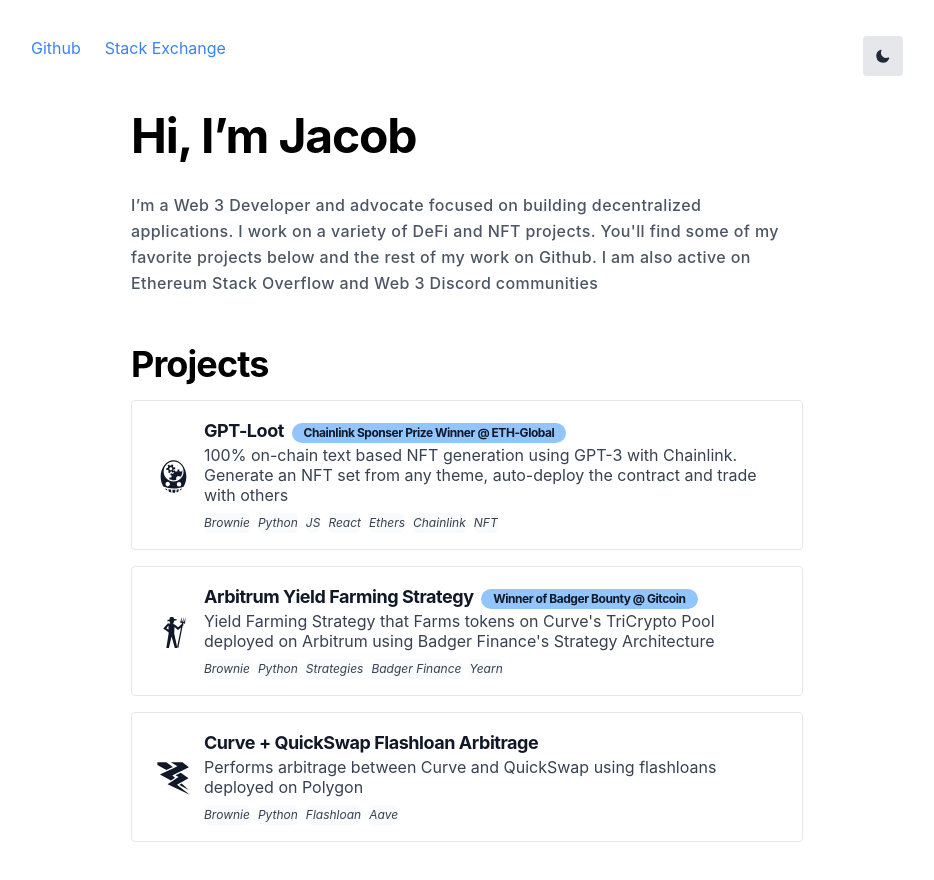
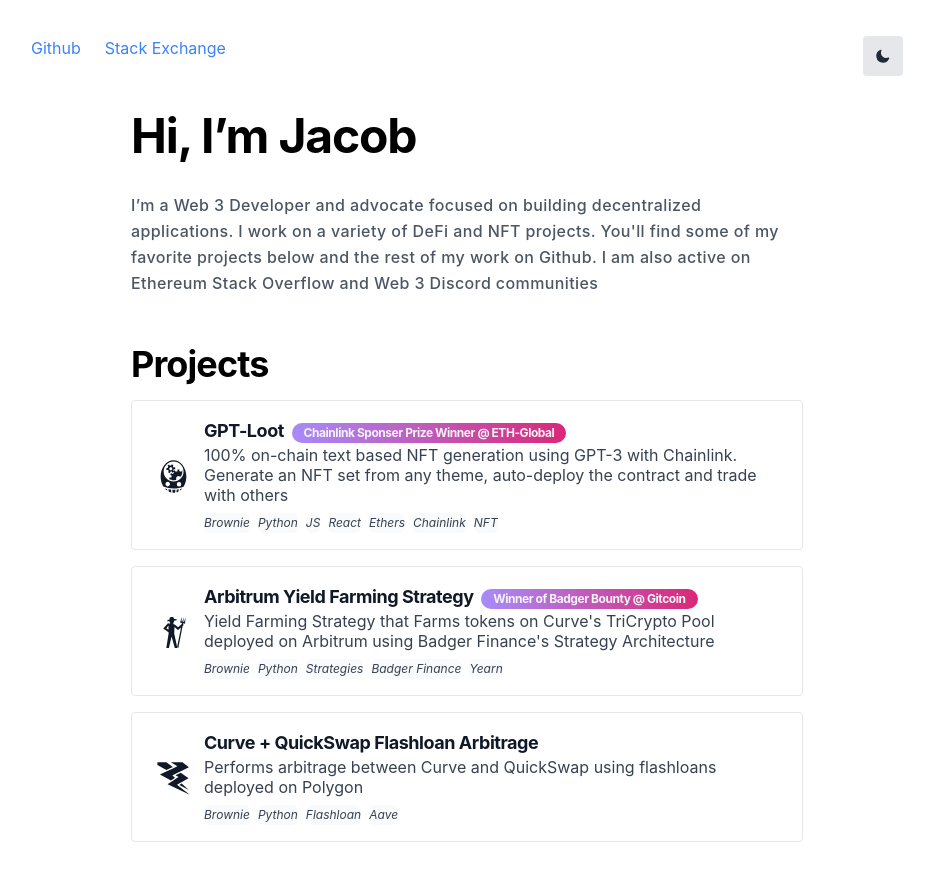
Before and after one commit to jalbrekt85/portfolio, a Next.js app in the folder my-project/: page / in a window 1280 px wide. Shown: the top 880 px of the page, without its empty margins (173-1107 px from the left). Built offline with nearby package versions, Linux system fonts and the light colour scheme; a web font is replaced by a local one; what @tailwindcss/typography would draw is missing.

Commit message:
add gradient to badge

```diff
--- a/my-project/components/ProjectCard.js
+++ b/my-project/components/ProjectCard.js
@@ -25,7 +25,7 @@
               <h4 className="text-lg font-bold tracking-tight text-gray-900 dark:text-gray-100">
                 {title}&nbsp;&nbsp;
                 {badge && (
-                  <span className="inline-flex items-center justify-center px-3 py-1 mr-2 text-xs font-bold leading-none  bg-blue-300 rounded-full">
+                  <span className="inline-flex items-center justify-center px-3 py-1 mr-2 text-xs font-bold leading-none bg-gradient-to-r from-purple-400 to-pink-600 text-gray-100 rounded-full">
                     {badgeText}
                   </span>
                 )}
@@ -34,6 +34,7 @@
             <p className="leading-5 text-gray-700 dark:text-gray-300">
               {description}
             </p>
+
             <div className="pt-2 flex md:flex-row space-x-2">
               {tags?.map((tag, idx) => (
                 <p
--- a/my-project/tailwind.config.js
+++ b/my-project/tailwind.config.js
@@ -16,6 +16,7 @@
         DEFAULT: {
           css: {
             color: theme("colors.gray.700"),
+            color: theme("colors.white.500"),
             a: {
               color: theme("colors.blue.400"),
               "&:hover": {
```
